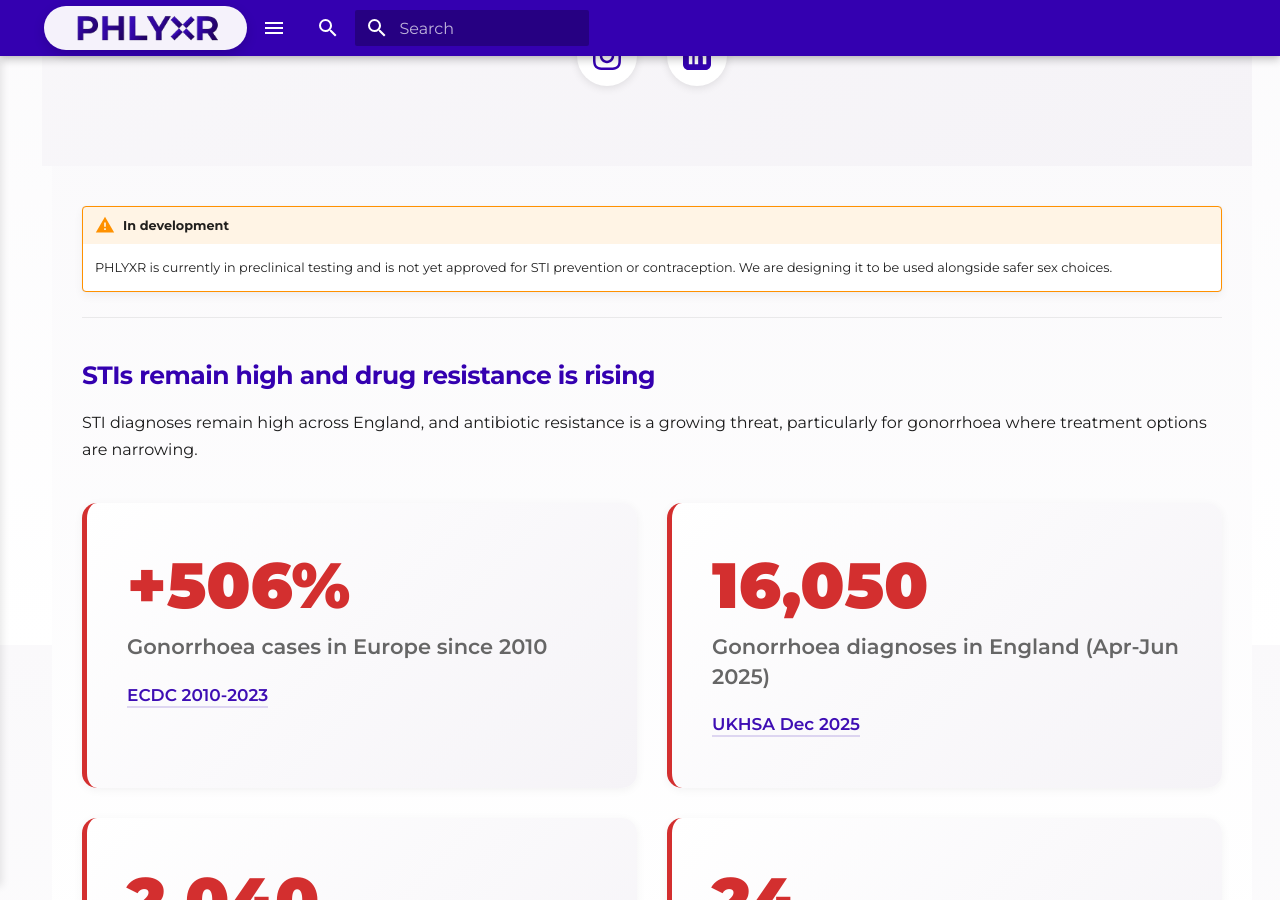
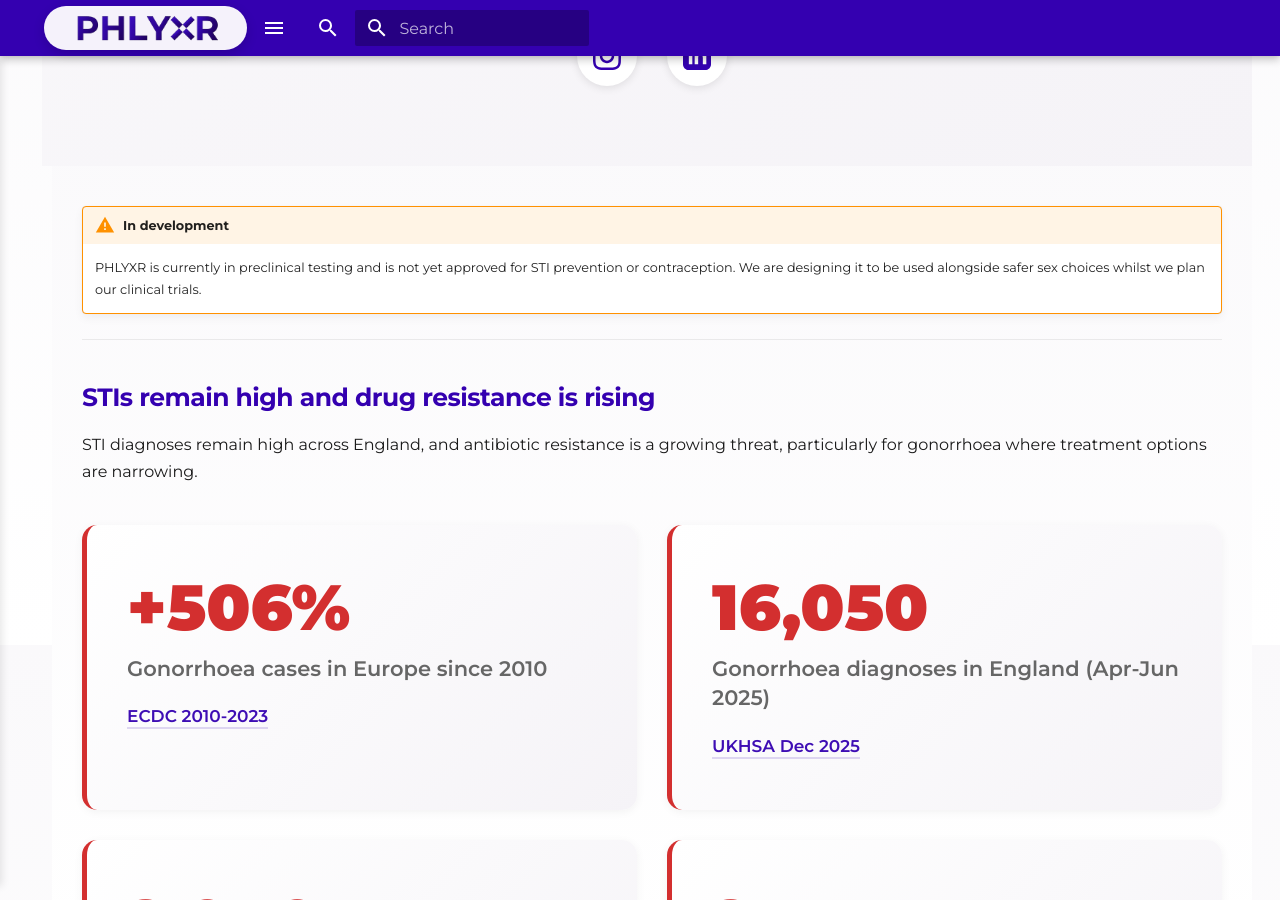
Before and after one commit to Sophiemay-bio/ProjectP, an MkDocs documentation site: the page built from docs/index.md, in a window 1280 px wide and 900 px high, scrolled down 1155 px. Built offline with MkDocs 1.6.1 and Material for MkDocs 9.7.7, drawn with Linux system fonts in a browser that asks for light colours; some of the changed text lies outside the part shown.

```diff
--- a/docs/index.md
+++ b/docs/index.md
@@ -42,7 +42,7 @@ Microbiome friendly • Non-hormonal • Designed for vaginal pH • Vegan
 </div>
 
 !!! warning "In development"
-    PHLYXR is currently in preclinical testing and is not yet approved for STI prevention or contraception. We are designing it to be used alongside safer sex choices.
+    PHLYXR is currently in preclinical testing and is not yet approved for STI prevention or contraception. We are designing it to be used alongside safer sex choices whilst we plan our clinical trials.
 
 ---
 
@@ -122,7 +122,7 @@ PHLYXR is a next generation lubricant concept designed to combine a premium feel
 <div class="feature-card">
 <div class="feature-icon">🛡️</div>
 <div class="feature-title">A new layer of prevention</div>
-<p>Our formulation approach aims to bind and neutralise pathogens in the lubricant layer. This is being tested in vitro.</p>
+<p>Our formulation approach aims to bind and neutralise pathogens whilst acting as a spermicidal too. This is being tested in vitro.</p>
 </div>
 
 </div>
```
Also changed, not shown: other parts of docs/index.md (+2 -2 lines), docs/survey-info.md (+1 -1 lines), site/drafts/our-solution_draft/index.html, site/drafts/privacy-survey_draft/index.html, site/drafts/science_draft/index.html, site/drafts/team_draft/index.html, site/drafts/the-problem_draft/index.html, site/drafts/timeline_draft/index.html, site/index.html, site/search.json, site/survey-info/index.html.
